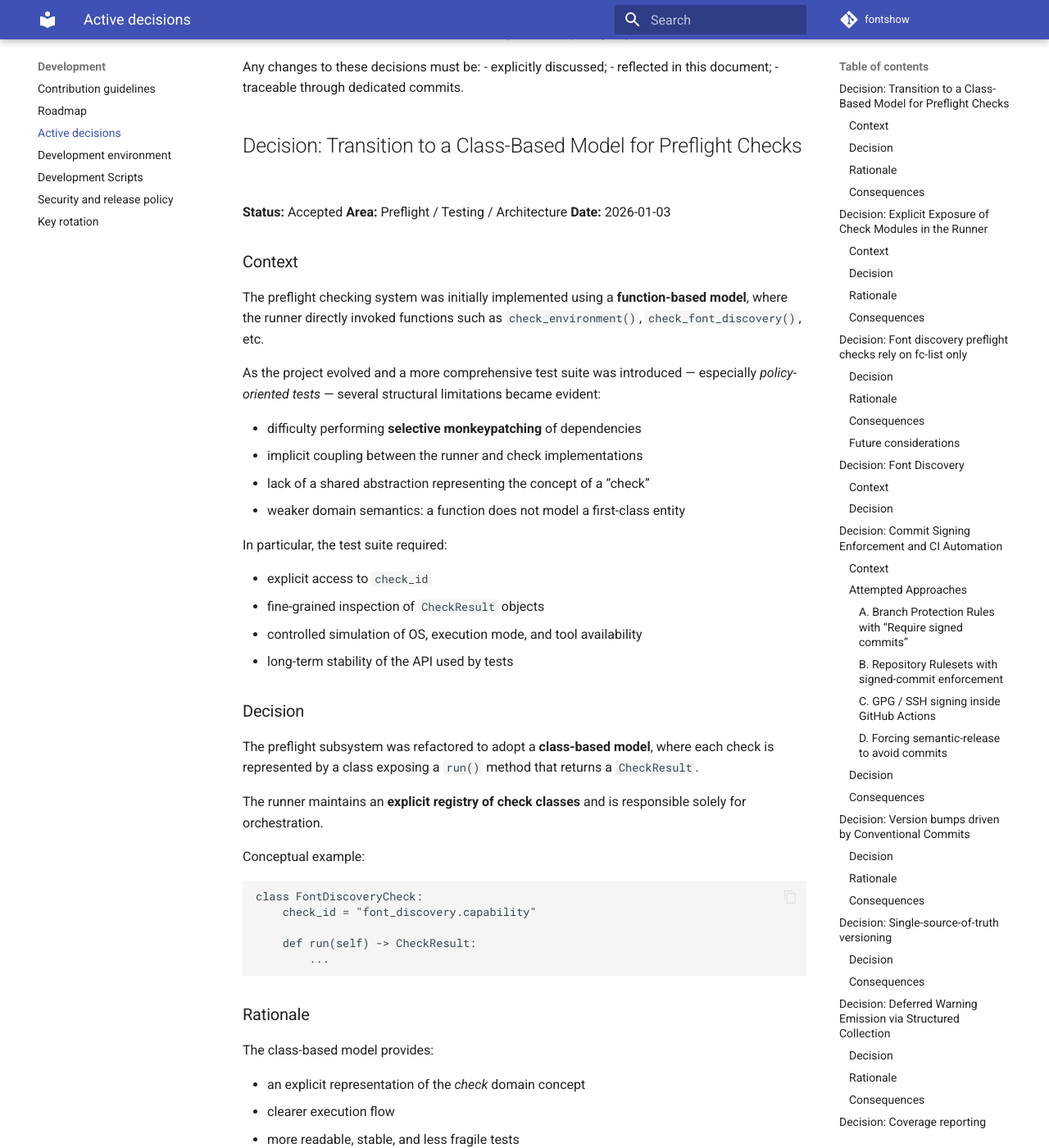
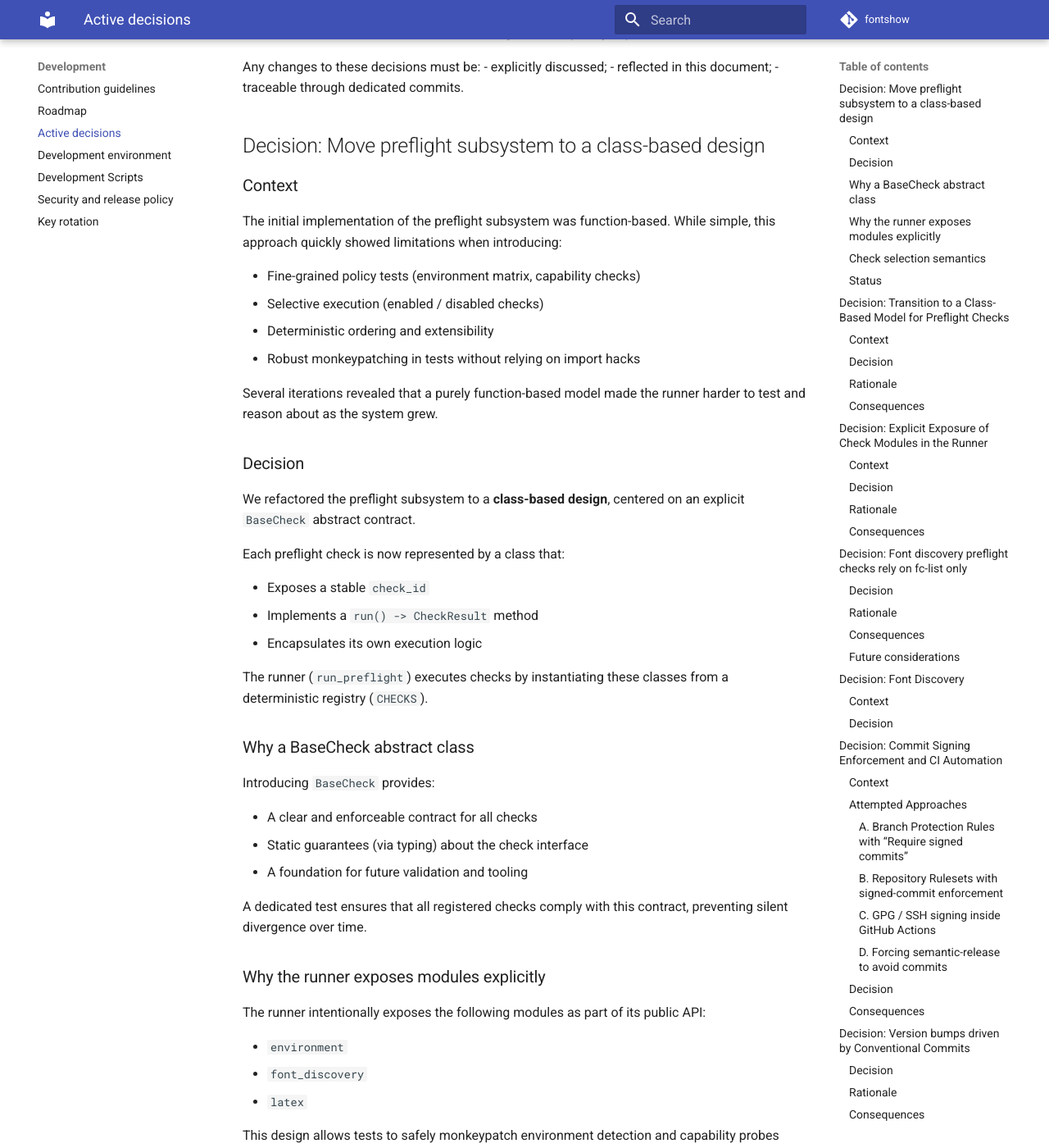
Before and after one commit to marco0560/Fontshow, an MkDocs documentation site: the page built from docs/decisions.md, in a window 1280 px wide and 1400 px high, scrolled down 402 px. Shown: the whole window at 82% size. Built offline with MkDocs 1.6.1 and Material for MkDocs 9.7.7, drawn with Linux system fonts in a browser that asks for light colours; comment, search, counter and statistics services are not loaded; some of the changed text lies outside the part shown.

Commit message:
docs: documenting decisions in DECISIONS.md
Why:
-

What:
-

Notes:
-

Refs: #

```diff
--- a/docs/decisions.md
+++ b/docs/decisions.md
@@ -16,6 +16,77 @@ Any changes to these decisions must be:
 - explicitly discussed;
 - reflected in this document;
 - traceable through dedicated commits.
+
+## Decision: Move preflight subsystem to a class-based design
+
+### Context
+
+The initial implementation of the preflight subsystem was function-based.
+While simple, this approach quickly showed limitations when introducing:
+
+- Fine-grained policy tests (environment matrix, capability checks)
+- Selective execution (enabled / disabled checks)
+- Deterministic ordering and extensibility
+- Robust monkeypatching in tests without relying on import hacks
+
+Several iterations revealed that a purely function-based model made the
+runner harder to test and reason about as the system grew.
+
+### Decision
+
+We refactored the preflight subsystem to a **class-based design**, centered on
+an explicit `BaseCheck` abstract contract.
+
+Each preflight check is now represented by a class that:
+
+- Exposes a stable `check_id`
+- Implements a `run() -> CheckResult` method
+- Encapsulates its own execution logic
+
+The runner (`run_preflight`) executes checks by instantiating these classes
+from a deterministic registry (`CHECKS`).
+
+### Why a BaseCheck abstract class
+
+Introducing `BaseCheck` provides:
+
+- A clear and enforceable contract for all checks
+- Static guarantees (via typing) about the check interface
+- A foundation for future validation and tooling
+
+A dedicated test ensures that all registered checks comply with this contract,
+preventing silent divergence over time.
+
+### Why the runner exposes modules explicitly
+
+The runner intentionally exposes the following modules as part of its public API:
+
+- `environment`
+- `font_discovery`
+- `latex`
+
+This design allows tests to safely monkeypatch environment detection and
+capability probes without relying on fragile import-path tricks.
+
+This is a deliberate trade-off favoring **testability and transparency**
+over strict encapsulation.
+
+### Check selection semantics
+
+The runner supports selective execution through:
+
+- `enabled`: run only checks whose `check_id` is included
+- `disabled`: skip checks whose `check_id` is included
+
+If both are provided, `enabled` is applied first, then `disabled`.
+
+The `CHECKS` registry remains the authoritative list of built-in checks and is
+not dynamically extended at runtime.
+
+### Status
+
+With this refactor and the accompanying test coverage, the preflight subsystem
+is now considered **stable** rather than experimental.
 
 ## Decision: Transition to a Class-Based Model for Preflight Checks
 
```
